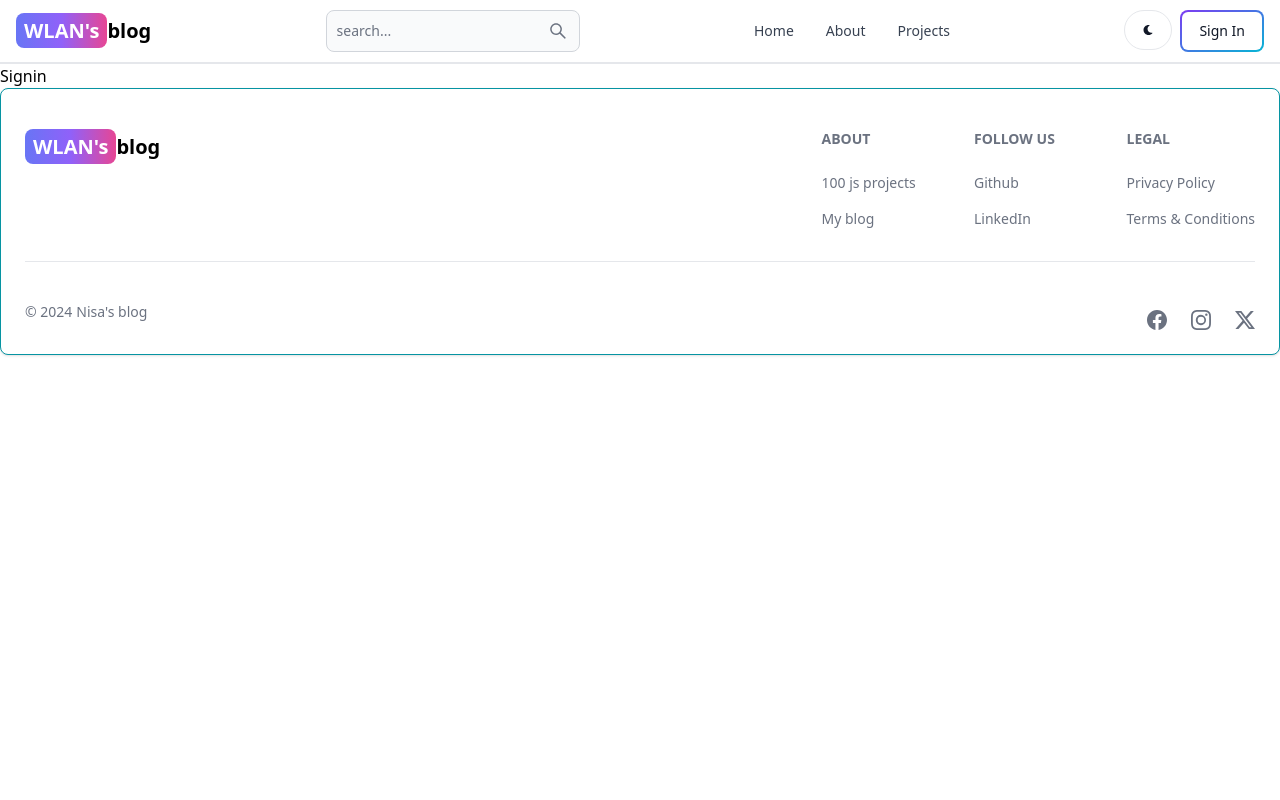
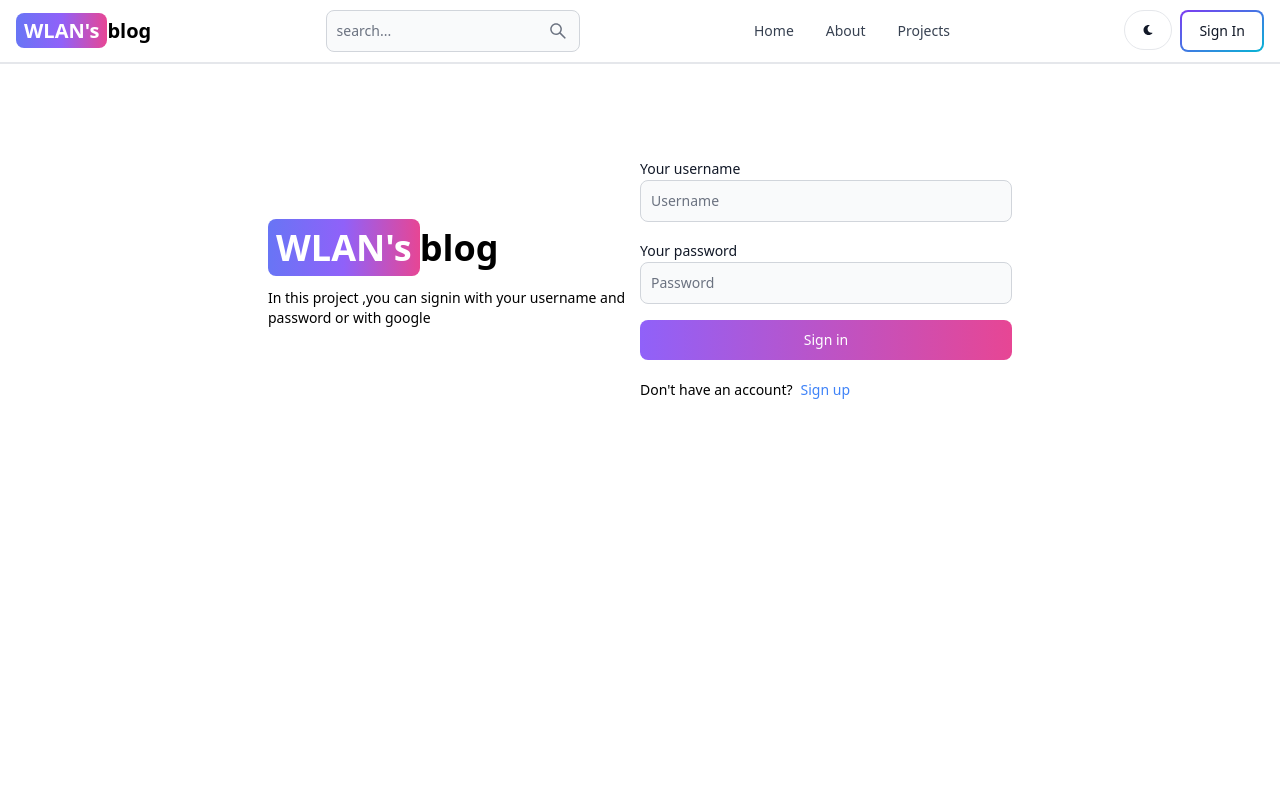
Before and after one commit to nishshanka20/Blog_app, a React (Vite) app in the folder client/: page /sign-in in a window 1280 px wide. Shown: the top 800 px of the page. Built offline with nearby package versions, Linux system fonts and the light colour scheme.

Commit message:
complete signin fontend

```diff
--- a/client/src/pages/Signin.jsx
+++ b/client/src/pages/Signin.jsx
@@ -1,9 +1,99 @@
-import React from 'react'
+import { Alert, Button, Label, Spinner, TextInput } from 'flowbite-react';
+import React, { useState } from 'react';
+import { Link,useNavigate } from 'react-router-dom';
 
-function Signin() {
+function SignIn() {
+  const [formData,setFormData]=useState({})
+  const [errorMessage,setErrorMessage]=useState(null);
+  const [loading,setLoading]=useState(false)
+  const navigate=useNavigate();
+  const handleChange=(e)=>{
+    setFormData((prevFormData)=> ({...prevFormData,[e.target.id]: e.target.value.trim()}))
+  }
+  const handleSumbit=async (e) =>{
+    e.preventDefault();
+    if(!formData.username  || !formData.password){
+      return  setErrorMessage("All fields are required")
+    }
+    try{
+      setLoading(true);
+      setErrorMessage(null)
+      const res=await fetch('/api/auth/signin',{
+        method:'POST',
+        headers:{'Content-Type':'application/json'},
+        body:JSON.stringify(formData),
+      })
+      const data=await  res.json();
+      if(data.success===false){
+        return setErrorMessage(data.message);
+      }
+      setLoading(false);
+      if(res.ok){
+        navigate('/');
+      }
+    }
+    catch(err){
+      setErrorMessage(err.message);
+      setLoading(false);
+    }
+  };
   return (
-    <div>Signin</div>
+    <div className='min-h-screen mt-20'>
+      <div className='flex p-3 max-w-3xl mx-auto flex-col md:flex-row md:items-center'>
+        {/*left side */}
+        <div className='flex-1'>
+          <Link to="/" className='font-bold
+           dark:text-white text-4xl'>
+           <span className='px-2 py-1 bg-gradient-to-r from-indigo-500 via-purple-500 to-pink-500 rounded-lg text-white'>WLAN's</span>
+           blog
+          </Link>
+          <p className='text-sm mt-5'>
+            In this project ,you can signin with your username and password
+            or with google
+          </p>
+        </div>
+        {/*right side*/}
+        <div className='flex-1'>
+          <form className='flex flex-col gap-4' onSubmit={handleSumbit}>
+           <div >
+            <Label value="Your username"/>
+            <TextInput type="text" placeholder="Username" id="username" onChange={handleChange}/>
+           </div>
+
+           <div>
+            <Label value="Your password"/>
+            <TextInput type="password" placeholder="Password" id="password" onChange={handleChange}/>
+           </div>
+           <Button gradientDuoTone='purpleToPink' type='submit'disabled={loading} >
+            {
+              loading ? (
+                <>
+                <Spinner size='sm'/>
+                <span className='pl-3'>Loading...</span>
+                </>
+
+              ):( 'Sign in')
+            }
+           </Button>
+          </form>
+          <div  className='flex gap-2 text-sm mt-5'>
+            <span>Don't have an account?</span>
+            <Link to='/sign-up' className='text-blue-500'>
+              Sign up
+            </Link>
+          </div>
+          {errorMessage &&(
+            <Alert className='mt-5' color='failure'>
+              {errorMessage}
+            </Alert>
+          )}
+        </div>
+
+
+      </div>
+
+    </div>
   )
 }
 
-export default Signin
+export default SignIn;
```
